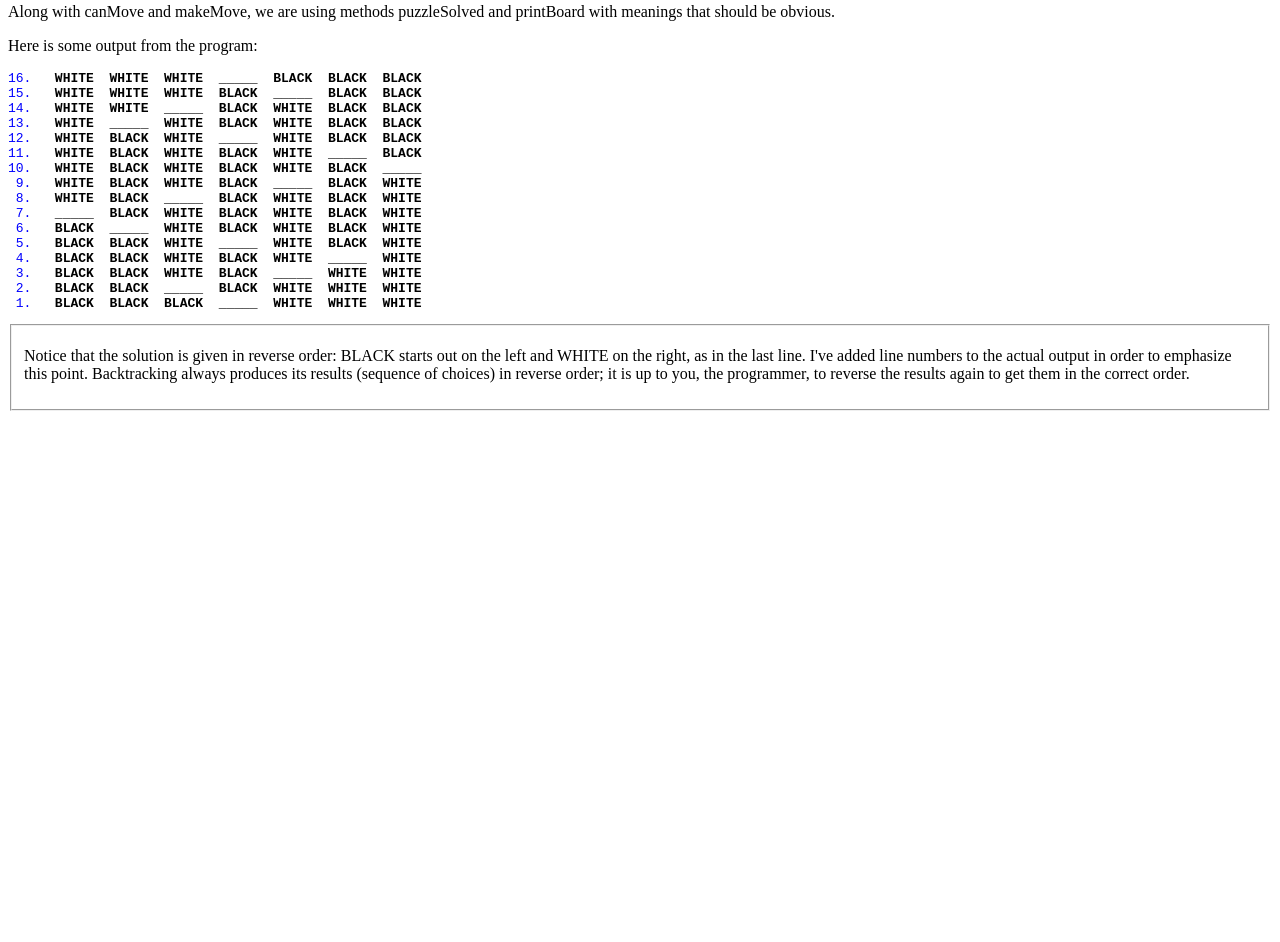
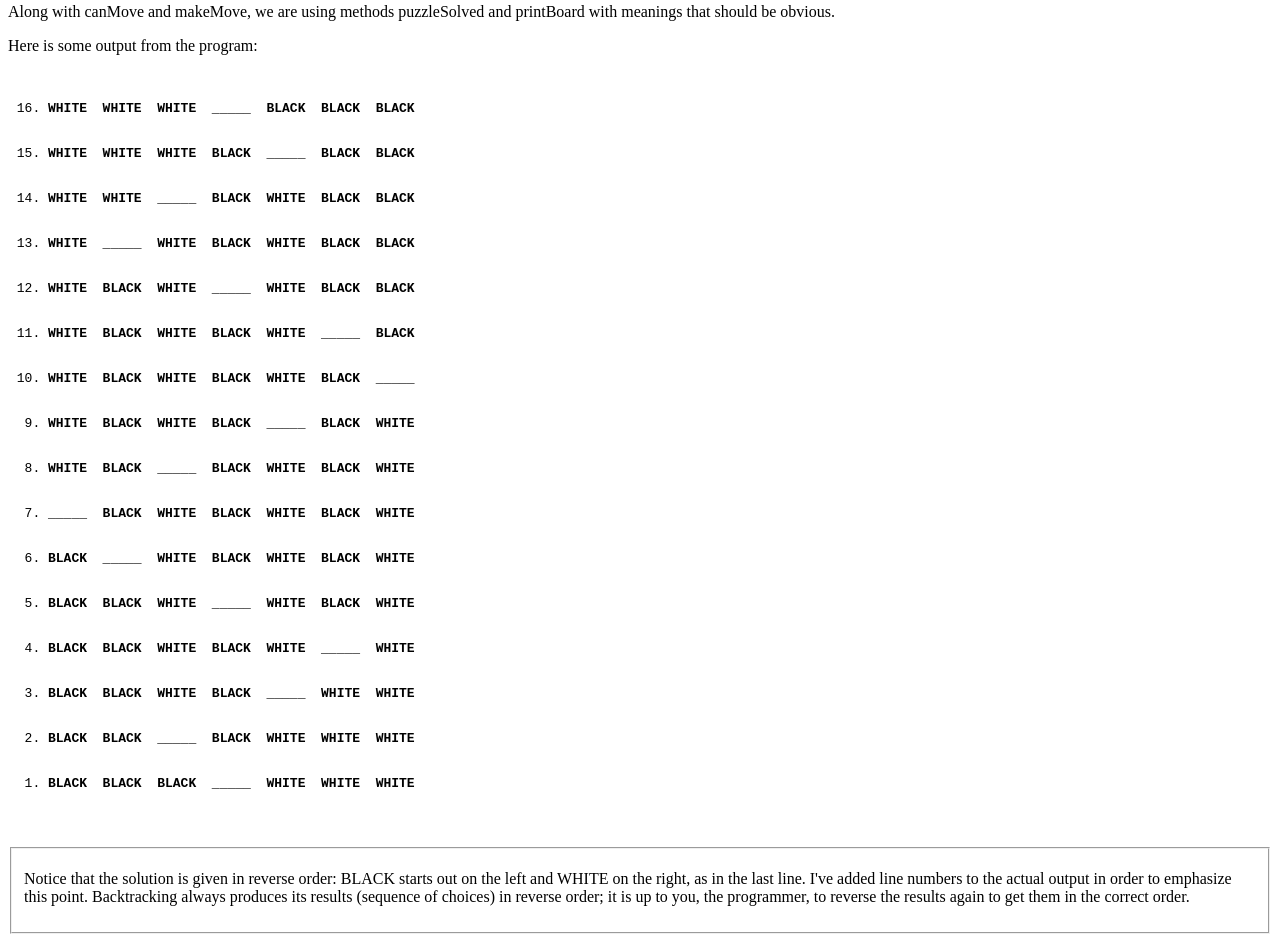
Before and after one commit to khushigupta2605/html_project, a plain HTML site: page index.html in a window 1280 px wide. Shown: the part 9930-10872 px from the top of the page. Before the commit the page ends 10349 px from the top, so only its background shows below. Drawn offline with Linux system fonts and the light colour scheme.

Commit message:
Update index.html

```diff
--- a/index.html
+++ b/index.html
@@ -1003,22 +1003,24 @@
     </p>
     <p>Here is some output from the program:</p>
     <pre>
-<ble style="color: blue;">16.</ble> <b> <font color="#000000"> WHITE  WHITE  WHITE  _____  BLACK  BLACK  BLACK</font> </b>
-<ble style="color: blue;">15.</ble> <b> <font color="#000000"> WHITE  WHITE  WHITE  BLACK  _____  BLACK  BLACK</font> </b>
-<ble style="color: blue;">14.</ble> <b> <font color="#000000"> WHITE  WHITE  _____  BLACK  WHITE  BLACK  BLACK</font> </b>
-<ble style="color: blue;">13.</ble> <b> <font color="#000000"> WHITE  _____  WHITE  BLACK  WHITE  BLACK  BLACK</font> </b>
-<ble style="color: blue;">12.</ble> <b> <font color="#000000"> WHITE  BLACK  WHITE  _____  WHITE  BLACK  BLACK</font> </b>
-<ble style="color: blue;">11.</ble> <b> <font color="#000000"> WHITE  BLACK  WHITE  BLACK  WHITE  _____  BLACK</font> </b>
-<ble style="color: blue;">10.</ble> <b> <font color="#000000"> WHITE  BLACK  WHITE  BLACK  WHITE  BLACK  _____</font> </b>
-<ble style="color: blue;"> 9.</ble> <b> <font color="#000000"> WHITE  BLACK  WHITE  BLACK  _____  BLACK  WHITE</font> </b>
-<ble style="color: blue;"> 8.</ble> <b> <font color="#000000"> WHITE  BLACK  _____  BLACK  WHITE  BLACK  WHITE</font> </b>
-<ble style="color: blue;"> 7.</ble> <b> <font color="#000000"> _____  BLACK  WHITE  BLACK  WHITE  BLACK  WHITE</font> </b>
-<ble style="color: blue;"> 6.</ble> <b> <font color="#000000"> BLACK  _____  WHITE  BLACK  WHITE  BLACK  WHITE</font> </b>
-<ble style="color: blue;"> 5.</ble> <b> <font color="#000000"> BLACK  BLACK  WHITE  _____  WHITE  BLACK  WHITE</font> </b>
-<ble style="color: blue;"> 4.</ble> <b> <font color="#000000"> BLACK  BLACK  WHITE  BLACK  WHITE  _____  WHITE</font> </b>
-<ble style="color: blue;"> 3.</ble> <b> <font color="#000000"> BLACK  BLACK  WHITE  BLACK  _____  WHITE  WHITE</font> </b>
-<ble style="color: blue;"> 2.</ble> <b> <font color="#000000"> BLACK  BLACK  _____  BLACK  WHITE  WHITE  WHITE</font> </b>
-<ble style="color: blue;"> 1.</ble> <b> <font color="#000000"> BLACK  BLACK  BLACK  _____  WHITE  WHITE  WHITE</font> </b>
+<ol type="1" reversed>
+  <li><b>WHITE  WHITE  WHITE  _____  BLACK  BLACK  BLACK</b></li>
+  <li><b>WHITE  WHITE  WHITE  BLACK  _____  BLACK  BLACK</b></li>
+  <li><b>WHITE  WHITE  _____  BLACK  WHITE  BLACK  BLACK</b></li>
+  <li><b>WHITE  _____  WHITE  BLACK  WHITE  BLACK  BLACK</b></li>
+  <li><b>WHITE  BLACK  WHITE  _____  WHITE  BLACK  BLACK</b></li>
+  <li><b>WHITE  BLACK  WHITE  BLACK  WHITE  _____  BLACK</b></li>
+  <li><b>WHITE  BLACK  WHITE  BLACK  WHITE  BLACK  _____</b></li>
+  <li><b>WHITE  BLACK  WHITE  BLACK  _____  BLACK  WHITE</b></li>
+  <li><b>WHITE  BLACK  _____  BLACK  WHITE  BLACK  WHITE</b></li>
+  <li><b>_____  BLACK  WHITE  BLACK  WHITE  BLACK  WHITE</b></li>
+  <li><b>BLACK  _____  WHITE  BLACK  WHITE  BLACK  WHITE</b></li>
+  <li><b>BLACK  BLACK  WHITE  _____  WHITE  BLACK  WHITE</b></li>
+  <li><b>BLACK  BLACK  WHITE  BLACK  WHITE  _____  WHITE</b></li>
+  <li><b>BLACK  BLACK  WHITE  BLACK  _____  WHITE  WHITE</b></li>
+  <li><b>BLACK  BLACK  _____  BLACK  WHITE  WHITE  WHITE</b></li>
+  <li><b>BLACK  BLACK  BLACK  _____  WHITE  WHITE  WHITE</b></li>
+</ol>
 </pre>
 
     <fieldset>
```
